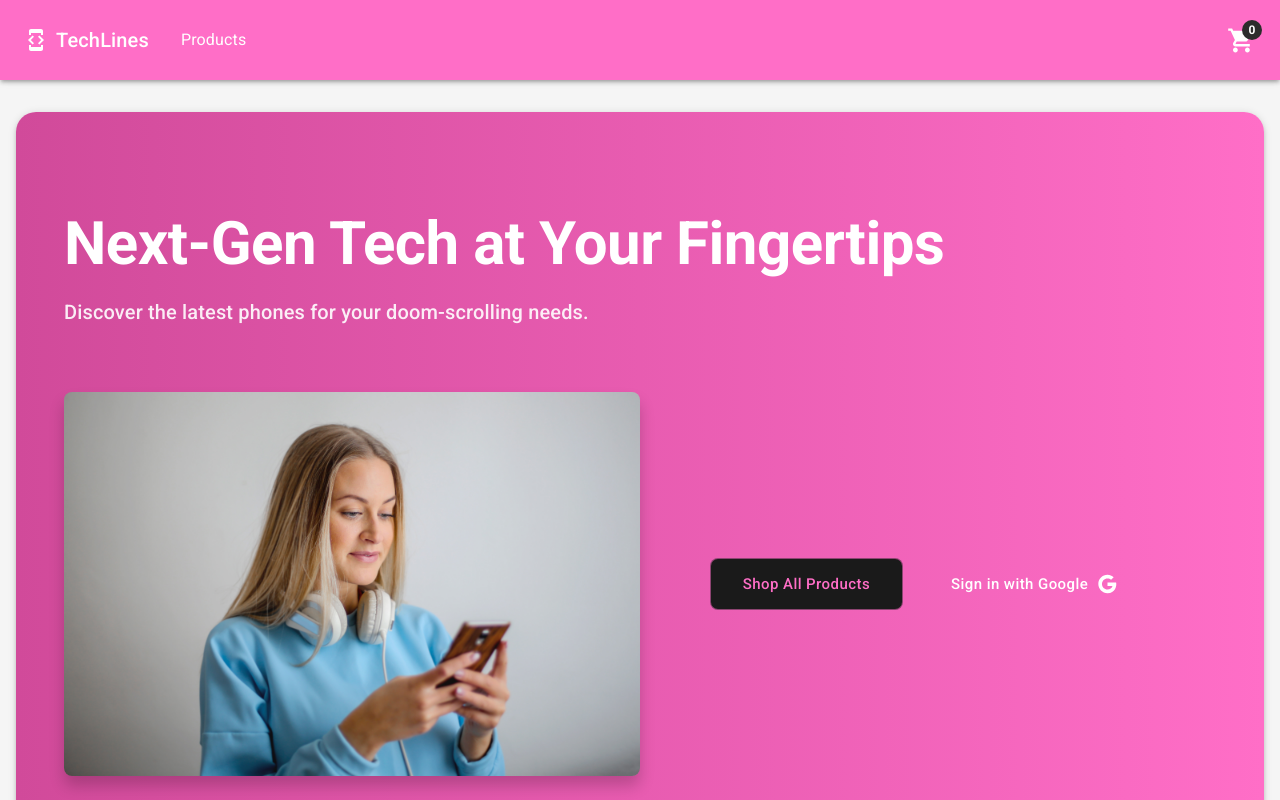
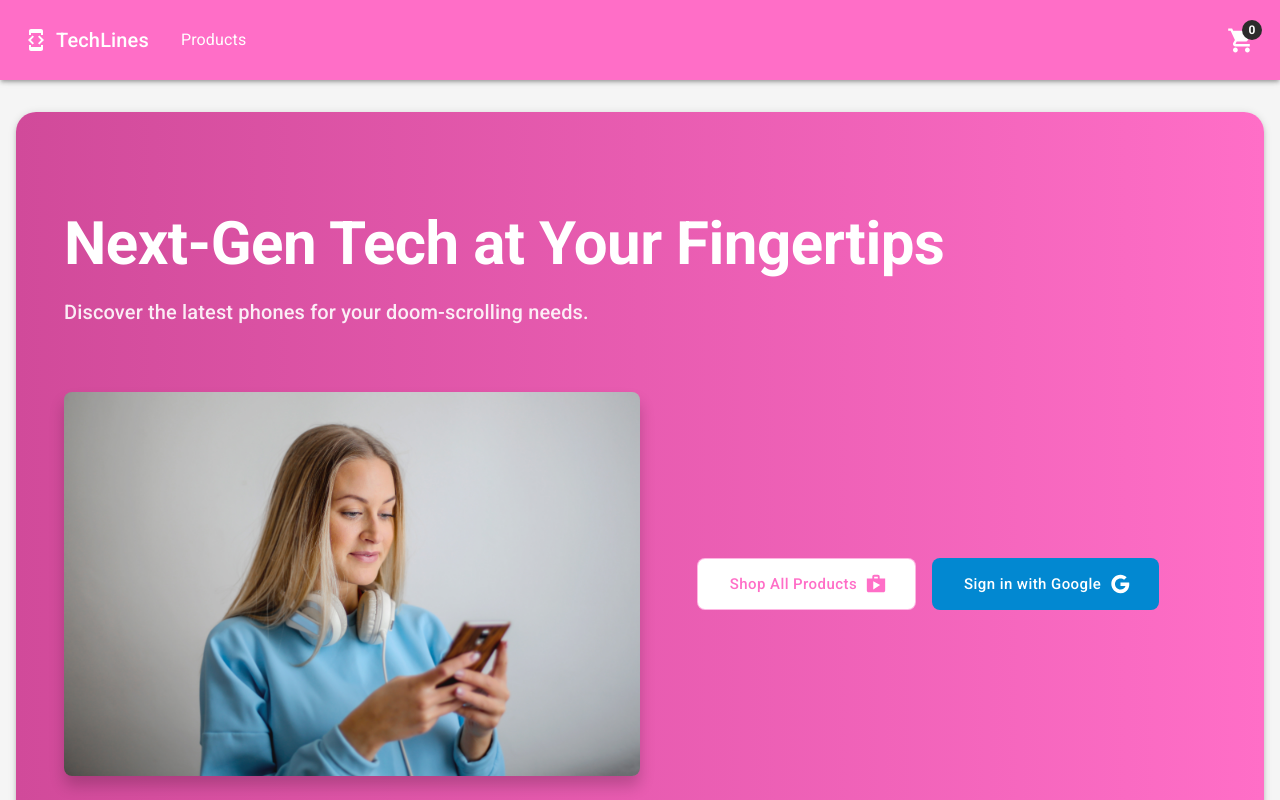
Before and after one commit to jasonLapina/techlines-ui, a React (Vite) app: page / in a window 1280 px wide. Shown: the top 800 px of the page. Built offline with nearby package versions, Linux system fonts and the light colour scheme.

Commit message:
add useUser hook to get user profile on demand

```diff
--- a/src/pages/Landing/Landing.tsx
+++ b/src/pages/Landing/Landing.tsx
@@ -8,22 +8,18 @@ import {
   Typography,
   useTheme,
 } from "@mui/material";
-import { Google, LocalShipping, Security, Support } from "@mui/icons-material";
+import {
+  Google,
+  LocalShipping,
+  Security,
+  Shop,
+  Support,
+} from "@mui/icons-material";
 import { motion } from "motion/react";
 import Link from "../../components/Link.tsx";
-import { useEffect } from "react";
-import Cookies from "js-cookie";
 
 const Landing = () => {
   const theme = useTheme();
-
-  useEffect(() => {
-    const userCookie = Cookies.get("user");
-    if (userCookie) {
-      const user = JSON.parse(userCookie);
-      console.log(user);
-    }
-  }, []);
 
   return (
     <Box>
@@ -95,11 +91,9 @@ const Landing = () => {
                     width: "fit-content",
                     py: 1.5,
                     px: 4,
-                    backgroundColor: "secondary.main",
-                    "&:hover": {
-                      backgroundColor: "secondary.dark",
-                    },
+                    backgroundColor: "white",
                   }}
+                  endIcon={<Shop />}
                 >
                   Shop All Products
                 </Button>
@@ -109,12 +103,13 @@ const Landing = () => {
                   }
                   endIcon={<Google />}
                   size="large"
+                  variant="contained"
                   sx={{
                     width: "fit-content",
                     py: 1.5,
                     px: 4,
-                    borderColor: "secondary.main",
                     color: "white",
+                    backgroundColor: "info.main",
                   }}
                 >
                   Sign in with Google
```
Also changed, not shown: src/hooks/useUser.ts (added, +21 -0 lines).
